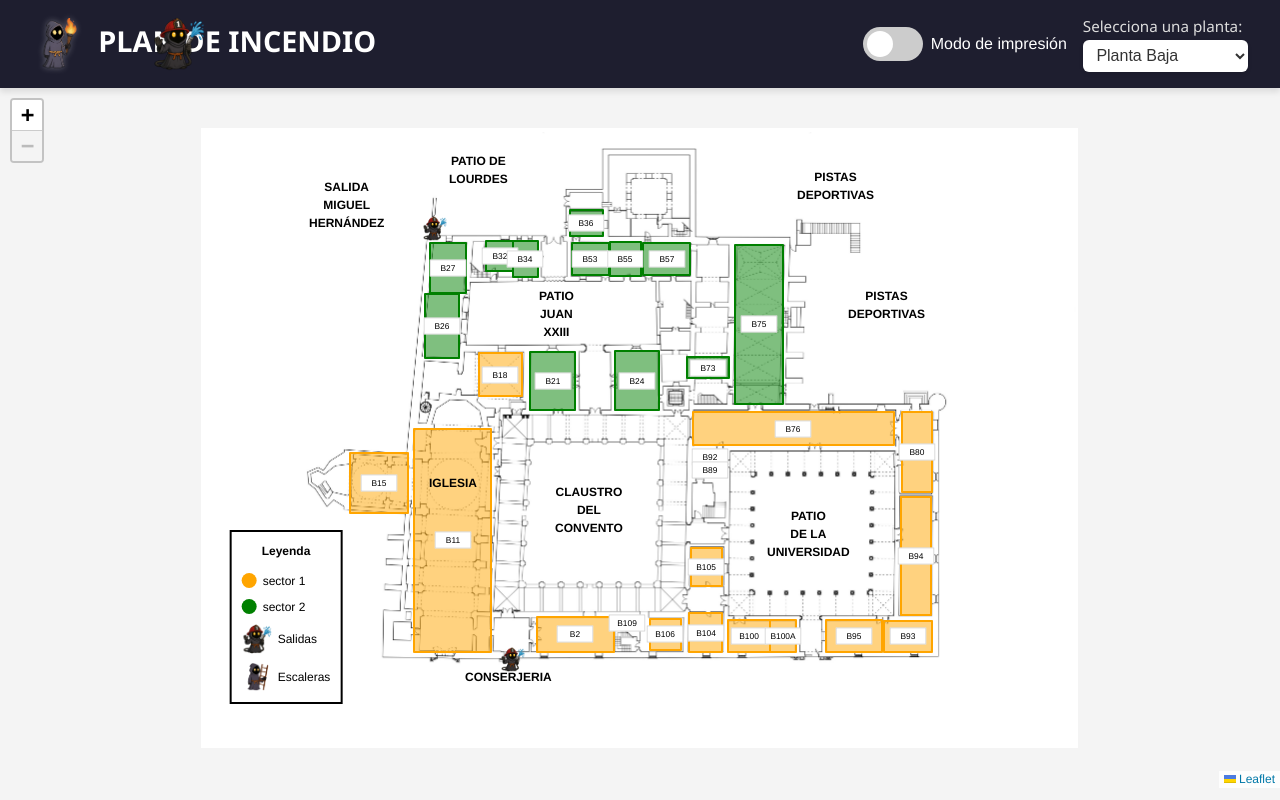
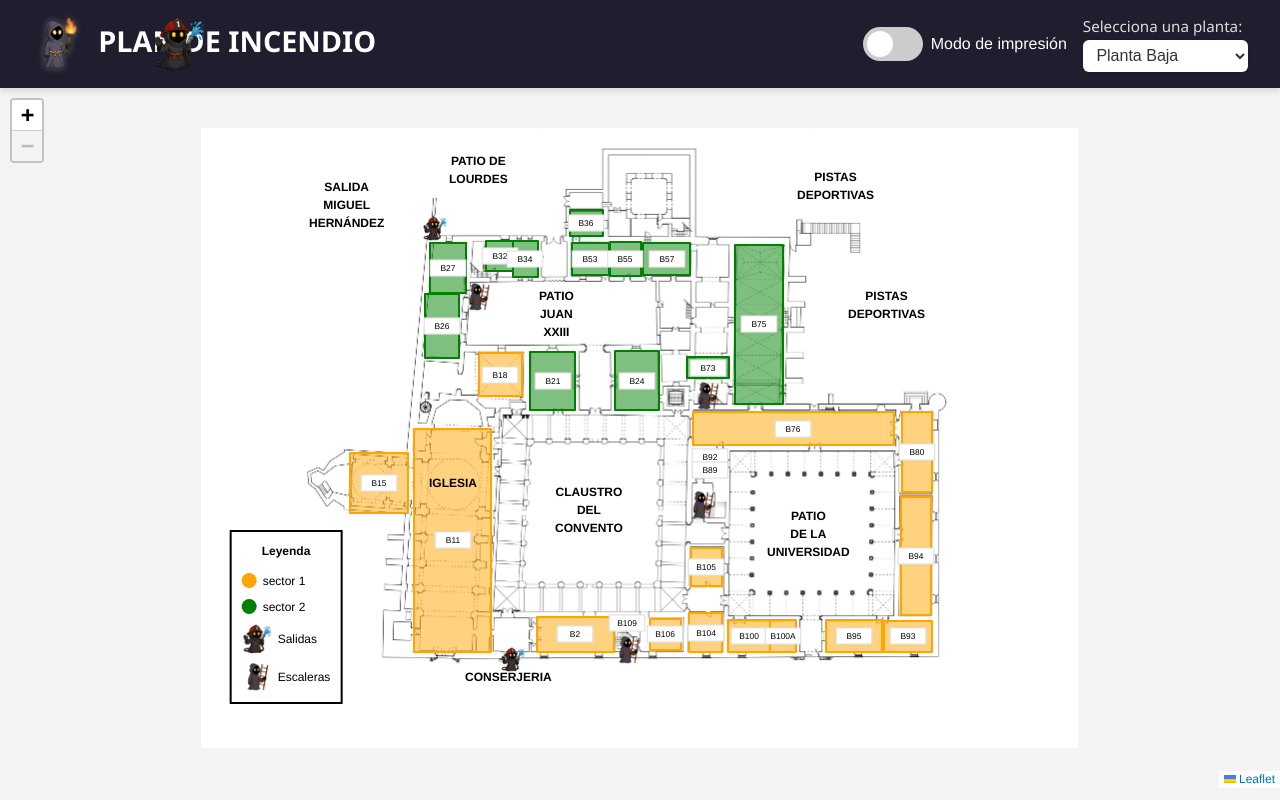
Before and after one commit to PedroGalan23/rutas-emergencia, a React (Create React App) app: page / in a window 1280 px wide. Built offline with nearby package versions, Linux system fonts and the light colour scheme.

Commit message:
Escaleras realizadas

```diff
--- a/src/App.js
+++ b/src/App.js
@@ -1,4 +1,4 @@
-// Importaciones de React, Leaflet y QRCode
+// App.js
 import React, { useEffect, useLayoutEffect, useRef, useState } from 'react';
 import {
   MapContainer,
@@ -23,9 +23,9 @@ import planoSegunda from './assets/PG4-Planta Segunda.jpg';
 import planoCubierta from './assets/PG5-Planta cubierta.jpg';
 import aulasData from './data/aulas.json';
 import zonasComunesData from './data/zonasComunes.json';
+import escaleraData from './data/escaleras.json'; // Crea este archivo JSON con la información de las escaleras.
 import monje1 from './assets/monje1.png';
 import monje2 from './assets/monje2.png';
-import escalerasIcon from './assets/escaleras.svg';
 import './App.css';
 
 function App() {
@@ -33,6 +33,7 @@ function App() {
   const imageHeight = 4963;
   const imageBounds = [[0, 0], [imageHeight, imageWidth]];
 
+  // Estados de la aplicación
   const [aulaActiva, setAulaActiva] = useState(null);
   const [plantaSeleccionada, setPlantaSeleccionada] = useState('Planta Baja');
   const [flechaPosicion, setFlechaPosicion] = useState(null);
@@ -52,6 +53,10 @@ function App() {
     'Planta Cubierta': planoCubierta
   };
 
+  // Importa las escaleras (comunes a todas las plantas) desde el JSON.
+  const escaleras = escaleraData;
+
+  // Función para calcular el ángulo entre dos puntos.
   function calcularAngulo(p1, p2) {
     const dx = p2[1] - p1[1];
     const dy = -(p2[0] - p1[0]);
@@ -63,21 +68,14 @@ function App() {
   function EtiquetaAula({ position, id }) {
     const map = useMap();
     const zoom = map.getZoom();
-
-    // FACTOR BASE
-    const baseScale = Math.pow(1.5, zoom); // Puedes ajustar a lo que veas mejor
-
-    // ESCALA MÍNIMA PARA NO SER ENANA
-    const scale = Math.max(baseScale, 0.7); // Nunca menor a 0.7
-
+    const baseScale = Math.pow(1.5, zoom);
+    const scale = Math.max(baseScale, 0.7);
     return (
       <Marker
         position={position}
         icon={divIcon({
           html: `
-            <div class="label-aula" style="
-              transform: translate(-50%, -50%) scale(${scale});
-            ">
+            <div class="label-aula" style="transform: translate(-50%, -50%) scale(${scale});">
               ${id}
             </div>
           `,
@@ -95,13 +93,12 @@ function App() {
     return [centroY, centroX];
   }
 
-  // Estilos de la etiqueta según el tamaño
+  // Configuración de estilo según tamaño.
   function obtenerEstilosEtiqueta(coordenadas) {
     const ancho = Math.abs(coordenadas.infDer[1] - coordenadas.supIzq[1]);
     const alto = Math.abs(coordenadas.infDer[0] - coordenadas.supIzq[0]);
     const anchoMinimo = 50;
     const altoMinimo = 20;
-
     if (ancho < anchoMinimo || alto < altoMinimo) {
       return `
         font-size: 8px;
@@ -116,11 +113,12 @@ function App() {
     `;
   }
 
-  function createEscalerasIcon() {
+  // Función para crear el icono del marcador de escalera utilizando la imagen monjeEscalera.
+  function createEscaleraMarkerIcon() {
     return divIcon({
-      html: `<img src="${escalerasIcon}" alt="Escaleras" style="width:40px; height:40px;" />`,
+      html: `<img src="${monjeEscalera}" alt="Escalera" style="width:30px; height:30px;" />`,
       className: '',
-      iconAnchor: [20, 20]
+      iconAnchor: [15, 15]
     });
   }
 
@@ -128,11 +126,9 @@ function App() {
     const size = 30;
     const svg = `
       <svg width="${size}" height="${size}" viewBox="0 0 100 100" xmlns="http://www.w3.org/2000/svg">
-        <!-- Borde negro -->
         <path d="M10,50 L80,50 M80,50 L70,40 M80,50 L70,60"
               stroke="black" stroke-width="16" fill="none"
               stroke-linecap="round" stroke-linejoin="round" />
-        <!-- Trazo principal en color -->
         <path d="M10,50 L80,50 M80,50 L70,40 M80,50 L70,60"
               stroke="${color}" stroke-width="14" fill="none"
               stroke-linecap="round" stroke-linejoin="round" />
@@ -155,7 +151,7 @@ function App() {
     });
   }
 
-  // Animación del monje
+  // Animación del monje.
   useEffect(() => {
     const interval = setInterval(() => {
       setMonjeFrame((prev) => (prev + 1) % monjeFrames.length);
@@ -163,21 +159,20 @@ function App() {
     return () => clearInterval(interval);
   }, []);
 
-  // Animación de la flecha siguiendo la ruta activa
+  // Animación de la flecha siguiendo la ruta activa.
   useEffect(() => {
     if (!aulaActiva?.ruta) return;
     const ruta = aulaActiva.ruta;
     flechaIndex.current = 0;
     setFlechaPosicion(ruta[0]);
-
     animationInterval.current = setInterval(() => {
       flechaIndex.current = (flechaIndex.current + 1) % ruta.length;
       setFlechaPosicion(ruta[flechaIndex.current]);
     }, 300);
-
     return () => clearInterval(animationInterval.current);
   }, [aulaActiva]);
 
+  // Handler para detectar clics sobre las aulas.
   function ClickHandler({ aulas }) {
     useMapEvent('click', (e) => {
       const { lat, lng } = e.latlng;
@@ -194,31 +189,20 @@ function App() {
     return null;
   }
 
-  // **********************************************************************
-  // COMPONENTE QrOverlay:
-  // Se utiliza useLayoutEffect para actualizar la posición del div de forma síncrona.
-  // Se incluye una comprobación para actualizar solo si la diferencia es mayor a 1 píxel.
-  // La disposición es horizontal y se incluye un punto morado junto a "Usted está aquí".
-  // Las coordenadas fijas (esquinas proporcionadas) se usan para calcular el centro.
-  // **********************************************************************
+  // Componente QrOverlay para mostrar el QR en coordenadas fijas.
   const QrOverlay = React.memo(function QrOverlay({ aulaActiva, plantaSeleccionada }) {
     const map = useMap();
     const overlayRef = useRef(null);
     const prevPointRef = useRef({ x: 0, y: 0 });
-    // Coordenadas fijas para el QR:
-    // Esquina superior Izquierda [719, 3556]
-    // Esquina inferior Derecha [3, 5896]
     const qrCoords = { supIzq: [719, 3556], infDer: [3, 5896] };
     const fixedCenter = {
       lat: (qrCoords.supIzq[0] + qrCoords.infDer[0]) / 2,
       lng: (qrCoords.supIzq[1] + qrCoords.infDer[1]) / 2
     };
-
     useLayoutEffect(() => {
       function updatePosition() {
         if (overlayRef.current) {
           const point = map.latLngToContainerPoint(fixedCenter);
-          // Actualizar solo si la diferencia supera 1 píxel para evitar actualizaciones mínimas
           if (
             Math.abs(point.x - prevPointRef.current.x) < 1 &&
             Math.abs(point.y - prevPointRef.current.y) < 1
@@ -236,14 +220,11 @@ function App() {
         map.off('zoomend moveend', updatePosition);
       };
     }, [map, fixedCenter]);
-
     if (!aulaActiva) return null;
-
     const url =
       window.location.origin +
       `?planta=${encodeURIComponent(plantaSeleccionada)}` +
       (aulaActiva ? `&id=${encodeURIComponent(aulaActiva.id)}` : '');
-
     return (
       <div
         ref={overlayRef}
@@ -281,30 +262,17 @@ function App() {
       </div>
     );
   });
-  // **********************************************************************
 
-  // **********************************************************************
-  // COMPONENTE LeyendaOverlay:
-  // Se posiciona de forma similar al QrOverlay, usando las coordenadas fijas:
-  // Arriba Izquierda [1775, 128], Arriba Derecha [1775, 1280],
-  // Abajo Izquierda [327, 160] y Abajo Derecha [327, 1224].
-  // Se muestra una leyenda con:
-  // - Los sectores únicos de las aulas (con su color asignado y nombre del sector).
-  // - La imagen monjeBombero que indica "Salidas".
-  // - La imagen monjeEscalera que indica "Escaleras".
-  // **********************************************************************
+  // Componente LeyendaOverlay para mostrar la leyenda en las coordenadas indicadas.
   const LeyendaOverlay = React.memo(function LeyendaOverlay({ plantaSeleccionada }) {
     const map = useMap();
     const overlayRef = useRef(null);
     const prevPointRef = useRef({ x: 0, y: 0 });
-    // Coordenadas fijas para la leyenda:
-    // Arriba Izquierda [1775, 128] y Abajo Derecha [327, 1224]
     const leyendaCoords = { supIzq: [1775, 128], infDer: [327, 1224] };
     const leyendaCenter = {
       lat: (leyendaCoords.supIzq[0] + leyendaCoords.infDer[0]) / 2,
       lng: (leyendaCoords.supIzq[1] + leyendaCoords.infDer[1]) / 2
     };
-
     useLayoutEffect(() => {
       function updatePosition() {
         if (overlayRef.current) {
@@ -326,8 +294,6 @@ function App() {
         map.off('zoomend moveend', updatePosition);
       };
     }, [map, leyendaCenter]);
-
-    // Obtener los sectores únicos de las aulas de la planta actual
     const currentAulas = aulasData[plantaSeleccionada] || [];
     const uniqueSectors = [];
     currentAulas.forEach((aula) => {
@@ -335,7 +301,6 @@ function App() {
         uniqueSectors.push({ sector: aula.sector, color: aula.color });
       }
     });
-
     return (
       <div
         ref={overlayRef}
@@ -377,7 +342,6 @@ function App() {
       </div>
     );
   });
-  // **********************************************************************
 
   const aulas = aulasData[plantaSeleccionada];
   const zonasComunes = zonasComunesData[plantaSeleccionada] || [];
@@ -413,7 +377,6 @@ function App() {
               <span className="switch-label">Modo de impresión</span>
             </div>
           </div>
-
           <div className="planta-container">
             <label htmlFor="planta">Selecciona una planta:</label>
             <select
@@ -435,7 +398,6 @@ function App() {
           </div>
         </div>
       </header>
-
       <div className="map-container">
         <MapContainer
           crs={CRS.Simple}
@@ -448,7 +410,6 @@ function App() {
           whenCreated={(map) => map.fitBounds(imageBounds)}
         >
           <ImageOverlay url={planos[plantaSeleccionada]} bounds={imageBounds} />
-
           {(salidasEmergencia[plantaSeleccionada] || []).map((salida, index) => (
             <Marker
               key={`salida-${index}`}
@@ -462,12 +423,10 @@ function App() {
               interactive={false}
             />
           ))}
-
           {aulas.map((aula) => {
             const { coordenadas, color, id, nombre } = aula;
             const bounds = [coordenadas.infDer, coordenadas.supIzq];
             const centro = calcularCentro(coordenadas);
-
             return (
               <React.Fragment key={id}>
                 <Rectangle
@@ -488,7 +447,6 @@ function App() {
               </React.Fragment>
             );
           })}
-
           {zonasComunes.map((zona, index) => (
             <Marker
               key={zona.id || `zona-${index}`}
@@ -503,7 +461,26 @@ function App() {
               </Tooltip>
             </Marker>
           ))}
-
+          {/* Marcadores de las Escaleras */}
+          {escaleras.map((escalera) => (
+            <Marker
+              key={escalera.id}
+              position={escalera.coordenadas}
+              icon={createEscaleraMarkerIcon()}
+              eventHandlers={{
+                click: () => {
+                  if (plantaSeleccionada !== "Planta Baja") {
+                    // Si no estás en la planta baja, cambia a Planta Baja sin mostrar ruta.
+                    setPlantaSeleccionada("Planta Baja");
+                    setAulaActiva(null);
+                  } else {
+                    // En la planta baja, al pulsar la escalera se muestra la ruta como aula normal.
+                    setAulaActiva(escalera);
+                  }
+                }
+              }}
+            />
+          ))}
           {aulaActiva?.ruta &&
             aulaActiva.ruta.slice(0, -1).map((p, i) => {
               const siguiente = aulaActiva.ruta[i + 1];
@@ -512,11 +489,10 @@ function App() {
                 <Marker
                   key={i}
                   position={p}
-                  icon={crearIconoFlecha(angulo, aulaActiva.color)}
+                  icon={crearIconoFlecha(angulo, aulaActiva.color || 'blue')}
                 />
               );
             })}
-
           {!imprimible && flechaPosicion && aulaActiva?.ruta && (
             <Marker
               position={flechaPosicion}
@@ -528,44 +504,10 @@ function App() {
               })}
             />
           )}
-
           <ClickHandler aulas={aulas} />
-
-          {/* Se agrega el componente QrOverlay para mostrar el QR en las coordenadas deseadas */}
           <QrOverlay aulaActiva={aulaActiva} plantaSeleccionada={plantaSeleccionada} />
-          {/* Se agrega el componente LeyendaOverlay para mostrar la leyenda en las coordenadas indicadas */}
           <LeyendaOverlay plantaSeleccionada={plantaSeleccionada} />
         </MapContainer>
-
-        {/*
-        // OPCIONAL: Se comenta el panel de información original, ya que ahora la información (QR + datos) se muestra sobre el plano.
-        {aulaActiva && (
-          <div className="info-panel">
-            <table>
-              <tbody>
-                <tr>
-                  <td className="qr-cell">
-                    <QRCodeCanvas value={aulaActiva.id} size={80} />
-                  </td>
-                </tr>
-                <tr>
-                  <td>
-                    <div className="location-info">
-                      <span className="purple-circle"></span>
-                      <span>Usted está aquí</span>
-                    </div>
-                  </td>
-                </tr>
-                <tr>
-                  <td className="aula-info">
-                    {`ID: ${aulaActiva.id} - ${aulaActiva.nombre}`}
-                  </td>
-                </tr>
-              </tbody>
-            </table>
-          </div>
-        )}
-        */}
       </div>
     </div>
   );
--- /dev/null
+++ b/src/data/escaleras.json
@@ -0,0 +1,65 @@
+[
+    {
+      "id": "escalera1",
+      "coordenadas": [1943, 4010],
+      "ruta": [
+        [1732, 3993],
+        [1732, 3765],
+        [1468, 3769],
+        [1192, 3773],
+        [1180, 3549],
+        [1184, 3321],
+        [1196, 3001],
+        [1196, 2736],
+        [1196, 2440],
+        [956, 2480],
+        [668, 2480]
+      ],
+      "color": "red"
+    },
+    {
+      "id": "escalera2",
+      "coordenadas": [784, 3418],
+      "ruta": [
+        [832, 3545],
+        [1204, 3553],
+        [1212, 3249],
+        [1200, 2921],
+        [1216, 2457],
+        [928, 2457],
+        [672, 2465]
+      ],
+      "color": "green"
+    },
+    {
+      "id": "escalera3",
+      "coordenadas": [2815, 4050],
+      "ruta": [
+        [2807, 3785],
+        [2560, 3789],
+        [2580, 3417],
+        [2592, 2917],
+        [2568, 2516],
+        [2280, 2508],
+        [2000, 2476],
+        [1696, 2460],
+        [1400, 2436],
+        [1080, 2444],
+        [740, 2472]
+      ],
+      "color": "blue"
+    },
+    {
+      "id": "escalera4",
+      "coordenadas": [3607, 2217],
+      "ruta": [
+        [3627, 2325],
+        [3627, 2837],
+        [4055, 2829],
+        [4207, 2717],
+        [4215, 2301],
+        [4211, 1776]
+      ],
+      "color": "orange"
+    }
+  ]
```
Lines whose indentation alone changed are shown as unchanged.
